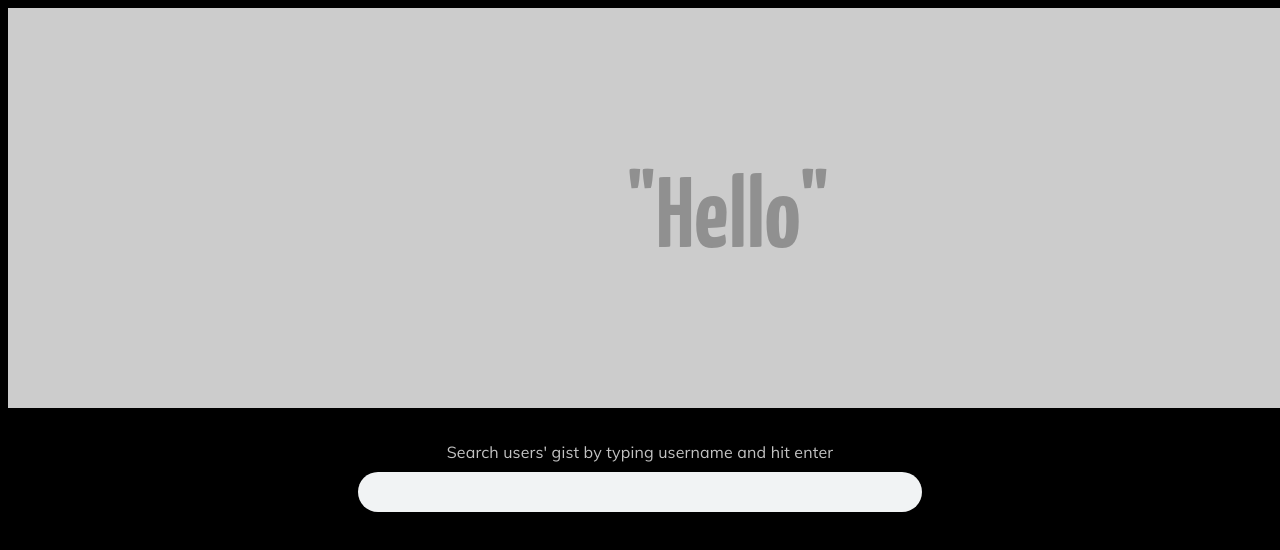
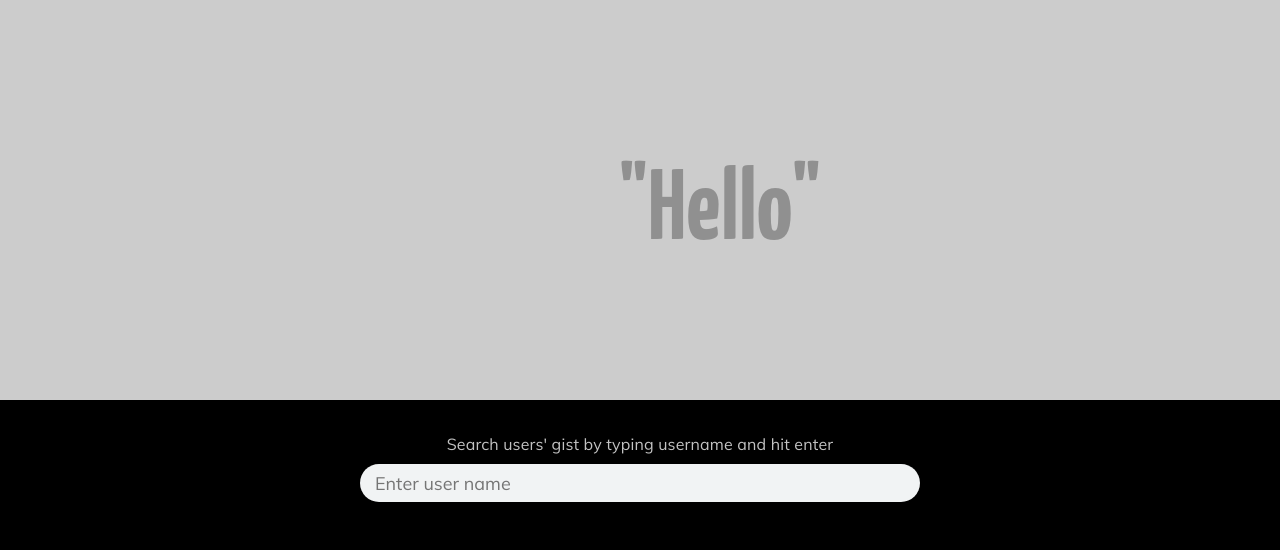
Before and after one commit to AmalaLiza/github-gist-app, a React app: page / in a window 1280 px wide. Shown: the top 550 px of the page. Built offline with nearby package versions, Linux system fonts and the light colour scheme.

Commit message:
last commit

```diff
--- a/src/components/Home/Home.js
+++ b/src/components/Home/Home.js
@@ -4,7 +4,7 @@ import styles from '../PublicGists/PublicGists.css';
 import TextField from '../TextField/TextField';
 import { loadPublicGistsOfUser } from '../../actions/action-creator';
 import { selectGists } from '../PublicGists/gists.selector';
-import banner from '../../assets/download.png';
+import banner from '../../assets/banner.png';
 
 class Home extends Component {
   render() {
--- a/src/components/PublicGists/PublicGists.css
+++ b/src/components/PublicGists/PublicGists.css
@@ -20,6 +20,7 @@
   max-width: 560px;
   min-height: 38px;
   display: block;
+  padding: 0 15px;
 }
 
 .searchHint {
--- a/src/components/TextField/TextField.js
+++ b/src/components/TextField/TextField.js
@@ -11,6 +11,7 @@ export default class TextField extends React.Component {
     onEsc: PropTypes.func,
     defaultValue: PropTypes.string,
     value: PropTypes.string,
+    placeholder: PropTypes.string,
   };
 
   static defaultProps = {
@@ -22,6 +23,7 @@ export default class TextField extends React.Component {
     onEsc: f => f,
     defaultValue: '',
     value: '',
+    placeholder: 'Enter user name',
   };
 
   constructor(props, context) {
@@ -64,17 +66,19 @@ export default class TextField extends React.Component {
       className,
       defaultValue,
       value,
+      placeholder,
     } = this.props;
 
     return (<input
       type={type}
       id={id}
       className={className}
-      defaultValue={defaultValue}
-      value={value}
+      // defaultValue={defaultValue}
+      // value={value}
       onKeyDown={this.handleKeyDown}
       onChange={this.handleChange}
       autoFocus
+      placeholder={placeholder}
     />
     );
   }
--- a/src/global.css
+++ b/src/global.css
@@ -1,3 +1,9 @@
+*{
+  box-sizing: border-box;
+  margin: 0;
+  padding: 0;
+}
+
 body {
   font-family: 'Muli', 'Open Sans', sans-serif;
   -webkit-font-smoothing: antialiased;
```
Also changed, not shown: src/assets/banner.jpeg (deleted), src/assets/banner.jpg (deleted), src/assets/banner.png (renamed from src/assets/download.png).
